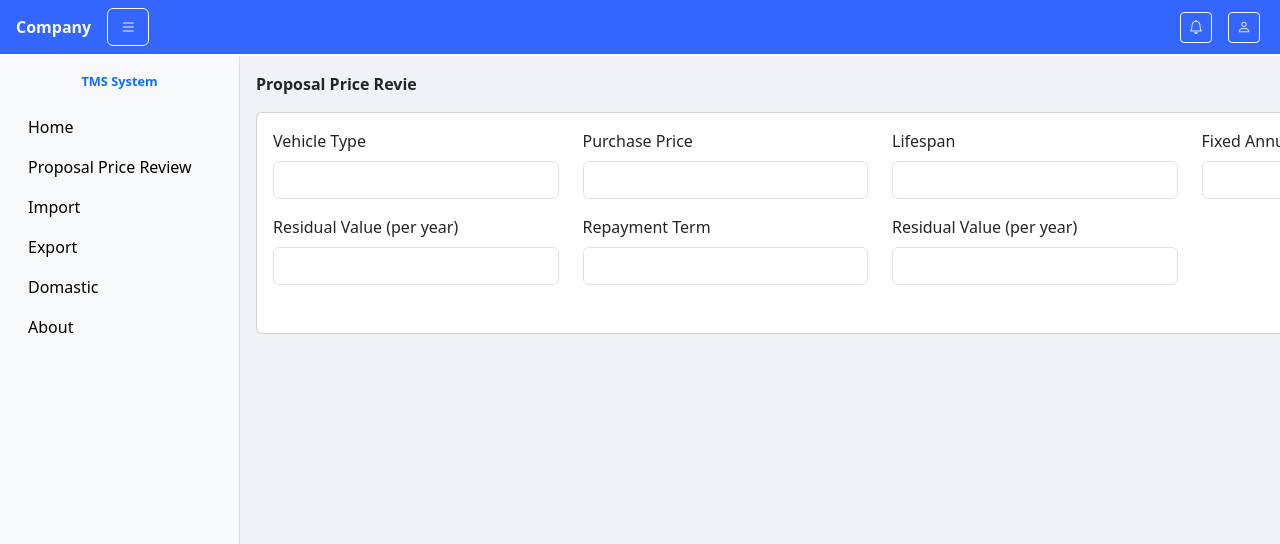
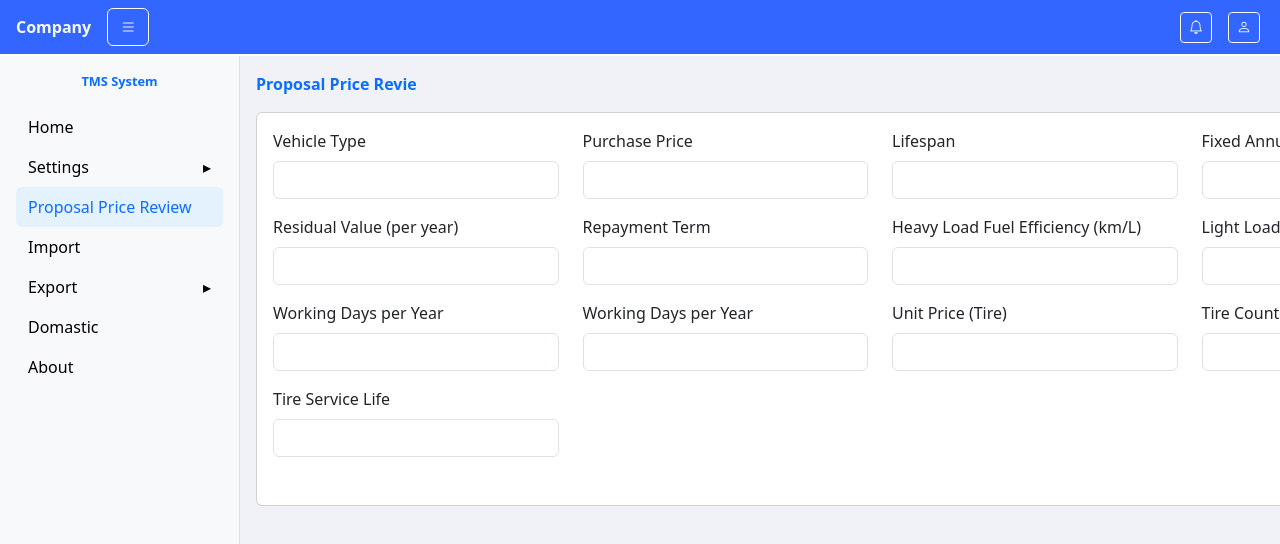
Before and after one commit to candycake96/tms_transport_one, a React (Vite) app: page /Proposal_price_main in a window 1280 px wide. Shown: the top 544 px of the page. Built offline with nearby package versions, Linux system fonts and the light colour scheme.

Commit message:
create page Proposal price revie

```diff
--- a/src/components/sidebar/Sidebar.tsx
+++ b/src/components/sidebar/Sidebar.tsx
@@ -1,4 +1,4 @@
-import React from "react";
+import React, { useState } from "react";
 import { Link, useLocation } from "react-router-dom";
 
 interface SidebarProps {
@@ -9,37 +9,114 @@ interface SidebarProps {
 const Sidebar: React.FC<SidebarProps> = ({ isSidebarOpen, toggleSidebar }) => {
     const location = useLocation();
 
+    const [openMenu, setOpenMenu] = useState<string | null>(null);
+
+    const toggleSubmenu = (menuName: string) => {
+        setOpenMenu(openMenu === menuName ? null : menuName);
+    };
+
     const menuItems = [
-        { name: "Home", path: "/" },
+        { name: "Home", path: "/Home"  },
+
+        {
+            name: "Settings",
+            path: "/settings",
+            children: [
+                { name: "User Setting", path: "/settings/user" },
+                { name: "User Setting", path: "/settings/user" },
+                { name: "System Setting", path: "/settings/system" },
+                { name: "Permission", path: "/settings/permission" },
+            ],
+        },
+
         { name: "Proposal Price Review", path: "/proposal_price_main" },
         { name: "Import", path: "/transport" },
-        { name: "Export", path: "/reports" },
-        { name: "Domastic", path: "/domastic"},
+
+        {
+            name: "Export",
+            path: "/reports",
+            children: [
+                { name: "Daily Report", path: "/reports/daily" },
+                { name: "Monthly Report", path: "/reports/monthly" },
+            ],
+        },
+
+        { name: "Domastic", path: "/domastic" },
         { name: "About", path: "/about" },
     ];
+
+    const isActive = (path: string) =>
+        location.pathname.toLowerCase().startsWith(path.toLowerCase());
 
     return (
         <div className="d-flex flex-column p-3" style={{ height: "100%" }}>
             <div className="mb-3 text-center fw-bolder" style={{ fontSize: "0.80rem", color: "#0d6efd" }}>
                 TMS System
             </div>
+
             <ul className="nav nav-pills flex-column mb-auto">
+
                 {menuItems.map((item) => (
-                    <li key={item.path} className="nav-item">
+                    <li key={item.name} className="nav-item">
+
+                        {/* มีเมนูย่อย */}
+                        {item.children ? (
+                            <>
+                                <div
+                                    className="nav-link d-flex justify-content-between"
+                                    style={{
+                                        cursor: "pointer",
+                                        backgroundColor: isActive(item.path) ? "#e3f2fd" : "transparent",
+                                        color: isActive(item.path) ? "#0d6efd" : "#000",
+                                        borderRadius: "6px",
+                                        padding: "8px 12px",
+                                    }}
+                                    onClick={() => toggleSubmenu(item.name)}
+                                >
+                                    {item.name}
+                                    <span>{openMenu === item.name ? "▾" : "▸"}</span>
+                                </div>
+
+                                {/* เมนูย่อย */}
+                                {openMenu === item.name && (
+                                    <ul className="nav flex-column ms-3">
+                                        {item.children.map((sub) => (
+                                            <li key={sub.path}>
+                                                <Link
+                                                    to={sub.path}
+                                                    className="nav-link"
+                                                    style={{
+                                                        backgroundColor: isActive(sub.path) ? "#e3f2fd" : "transparent",
+                                                        color: isActive(sub.path) ? "#0d6efd" : "#000",
+                                                        borderRadius: "6px",
+                                                        padding: "6px 12px",
+                                                        fontSize: "0.9rem",
+                                                    }}
+                                                    onClick={() => toggleSidebar()}
+                                                >
+                                                    {sub.name}
+                                                </Link>
+                                            </li>
+                                        ))}
+                                    </ul>
+                                )}
+                            </>
+                        ) : (
+                            // ไม่มีเมนูย่อย (เมนูหลักปกติ)
                             <Link
                                 to={item.path}
                                 className="nav-link"
                                 style={{
-                                backgroundColor: location.pathname === item.path ? "#e3f2fd" : "transparent",
-                                color: location.pathname === item.path ? "#0d6efd" : "#000",
+                                    backgroundColor: isActive(item.path) ? "#e3f2fd" : "transparent",
+                                    color: isActive(item.path) ? "#0d6efd" : "#000",
                                     borderRadius: "6px",
                                     padding: "8px 12px",
-
                                 }}
                                 onClick={() => toggleSidebar()}
                             >
                                 {item.name}
                             </Link>
+                        )}
 
                     </li>
                 ))}
--- a/src/pages/proposal_price/Proposal_price_main.tsx
+++ b/src/pages/proposal_price/Proposal_price_main.tsx
@@ -4,7 +4,7 @@ const Proposal_price_main = ({ }) => {
         <>
             <div className="">
                 <div className="">
-                    <p className="fw-bolder text-primaryr">Proposal Price Revie</p>
+                    <p className="fw-bolder text-primary">Proposal Price Revie</p>
                 </div>
                 <div className="card">
                     <div className="card-body p-3 mb-3 bg-">
@@ -34,7 +34,31 @@ const Proposal_price_main = ({ }) => {
                                 <input type="text" className="form-control text-sm" name="" id="exampleFormControlInput1" />
                             </div>
                             <div className="col-3 mb-3">
-                                <label htmlFor="exampleFormControlInput1" className="form-label">Residual Value (per year)</label>
+                                <label htmlFor="exampleFormControlInput1" className="form-label">Heavy Load Fuel Efficiency (km/L)</label>
+                                <input type="text" className="form-control text-sm" name="" id="exampleFormControlInput1" />
+                            </div>
+                            <div className="col-3 mb-3">
+                                <label htmlFor="exampleFormControlInput1" className="form-label">Light Load Fuel Efficiency (km/L)</label>
+                                <input type="text" className="form-control text-sm" name="" id="exampleFormControlInput1" />
+                            </div>
+                            <div className="col-3 mb-3">
+                                <label htmlFor="exampleFormControlInput1" className="form-label">Working Days per Year</label>
+                                <input type="text" className="form-control text-sm" name="" id="exampleFormControlInput1" />
+                            </div>
+                            <div className="col-3 mb-3">
+                                <label htmlFor="exampleFormControlInput1" className="form-label">Working Days per Year</label>
+                                <input type="text" className="form-control text-sm" name="" id="exampleFormControlInput1" />
+                            </div>
+                            <div className="col-3 mb-3">
+                                <label htmlFor="exampleFormControlInput1" className="form-label">Unit Price (Tire)</label>
+                                <input type="text" className="form-control text-sm" name="" id="exampleFormControlInput1" />
+                            </div>
+                            <div className="col-3 mb-3">
+                                <label htmlFor="exampleFormControlInput1" className="form-label">Tire Count per Truck</label>
+                                <input type="text" className="form-control text-sm" name="" id="exampleFormControlInput1" />
+                            </div>
+                            <div className="col-3 mb-3">
+                                <label htmlFor="exampleFormControlInput1" className="form-label">Tire Service Life</label>
                                 <input type="text" className="form-control text-sm" name="" id="exampleFormControlInput1" />
                             </div>
                         </div>
```
Lines whose indentation alone changed are shown as unchanged.
